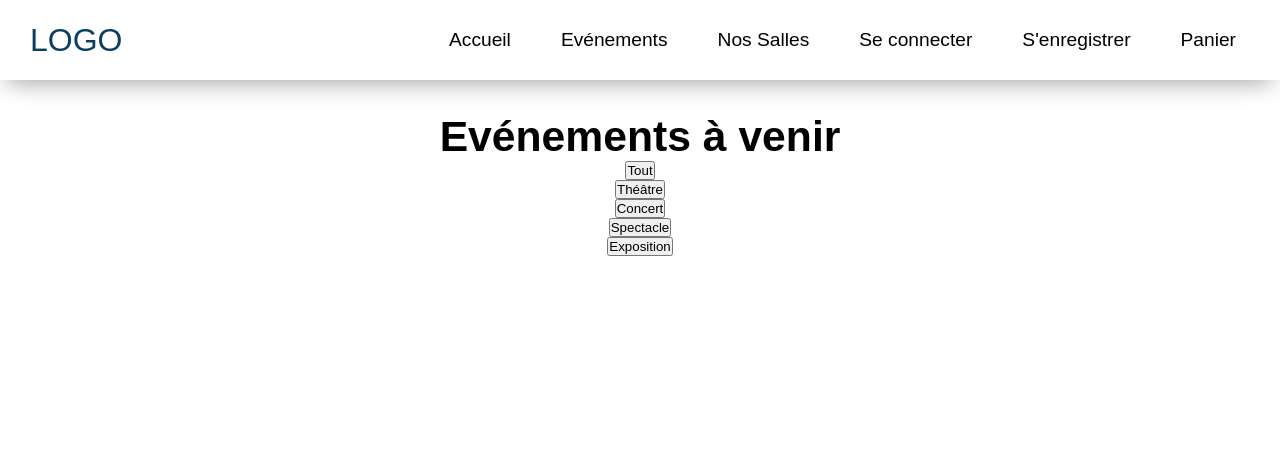
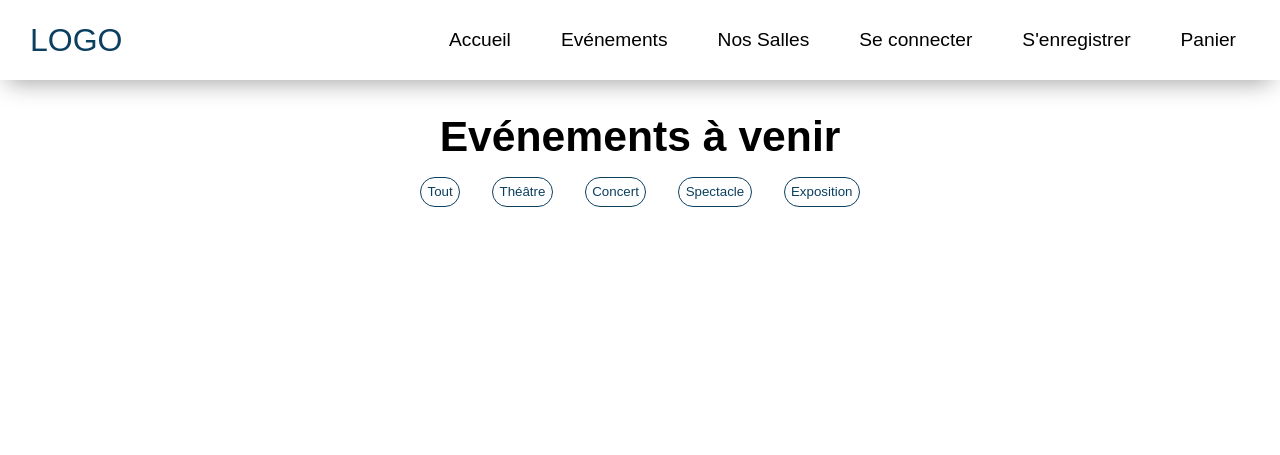
Before and after one commit to AlexandreDosne/sae301, a Symfony app: template templates/products/listing.html.twig in a window 1280 px wide. Shown: the top 455 px of the page. Run offline with Twig, Linux system fonts and the light colour scheme; the template is opened without the code that fills it, so the values that code supplies are empty; some libraries are stand-ins or nearby versions.

Commit message:
maj reponsive listing, js css filter

```diff
--- a/templates/products/listing.html.twig
+++ b/templates/products/listing.html.twig
@@ -4,13 +4,13 @@
 <div class="container">
     <div id="listing" class="row">
         <h1 class="titre__listing">Evénements à venir</h1>
-
-        <button id="jsCatAll">Tout</button>
-        <button id="jsCat0">Théâtre</button>
-        <button id="jsCat1">Concert</button>
-        <button id="jsCat2">Spectacle</button>
-        <button id="jsCat3">Exposition</button>
-
+            <div class="listing__filter" id="filter">
+                <button class="btn__filter" id="jsCatAll">Tout</button>
+                <button class="btn__filter" id="jsCat0">Théâtre</button>
+                <button class="btn__filter" id="jsCat1">Concert</button>
+                <button class="btn__filter" id="jsCat2">Spectacle</button>
+                <button class="btn__filter" id="jsCat3">Exposition</button>
+            </div>
         {% for manif in manifestations %}
         <div class="event__listing cat{{ manif.genre }}">
             <div class="card__event">
```
Also changed, not shown: public/assets/css/_listing.scss, public/assets/css/style.css, public/assets/js/app.js, public/assets/js/app.min.js, 1 other file.
